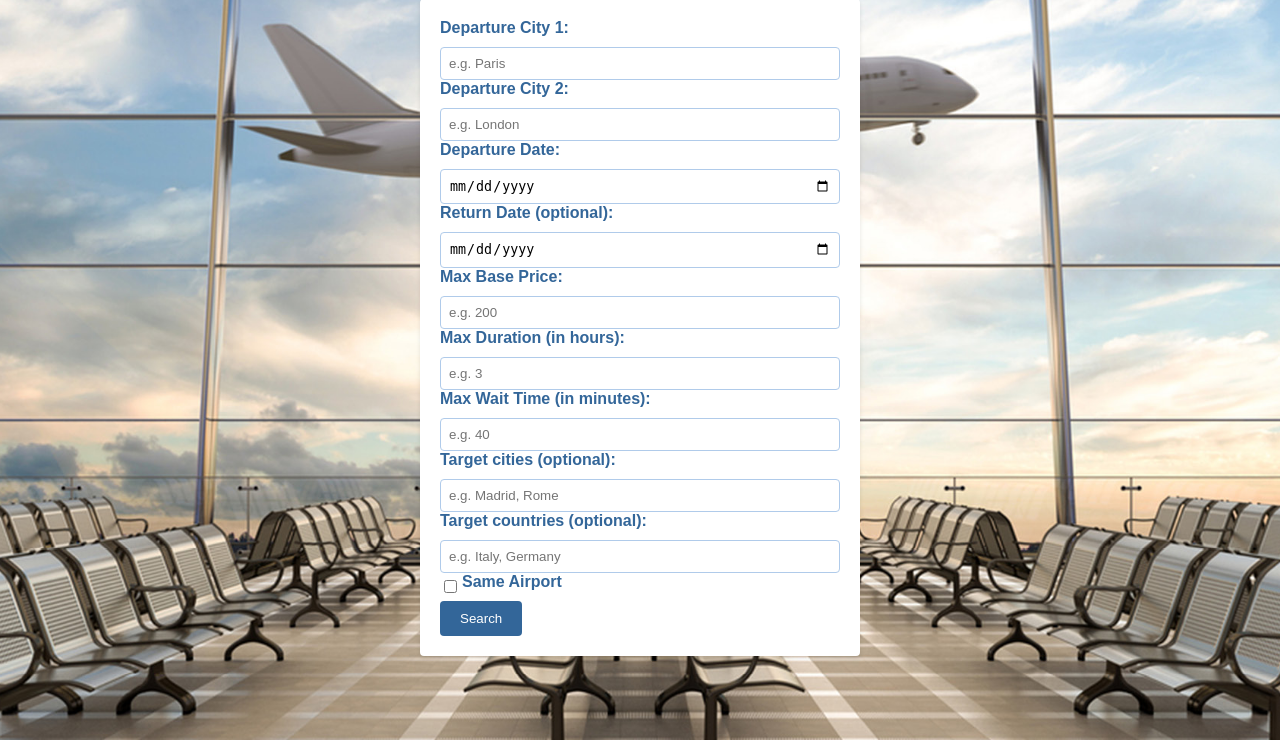
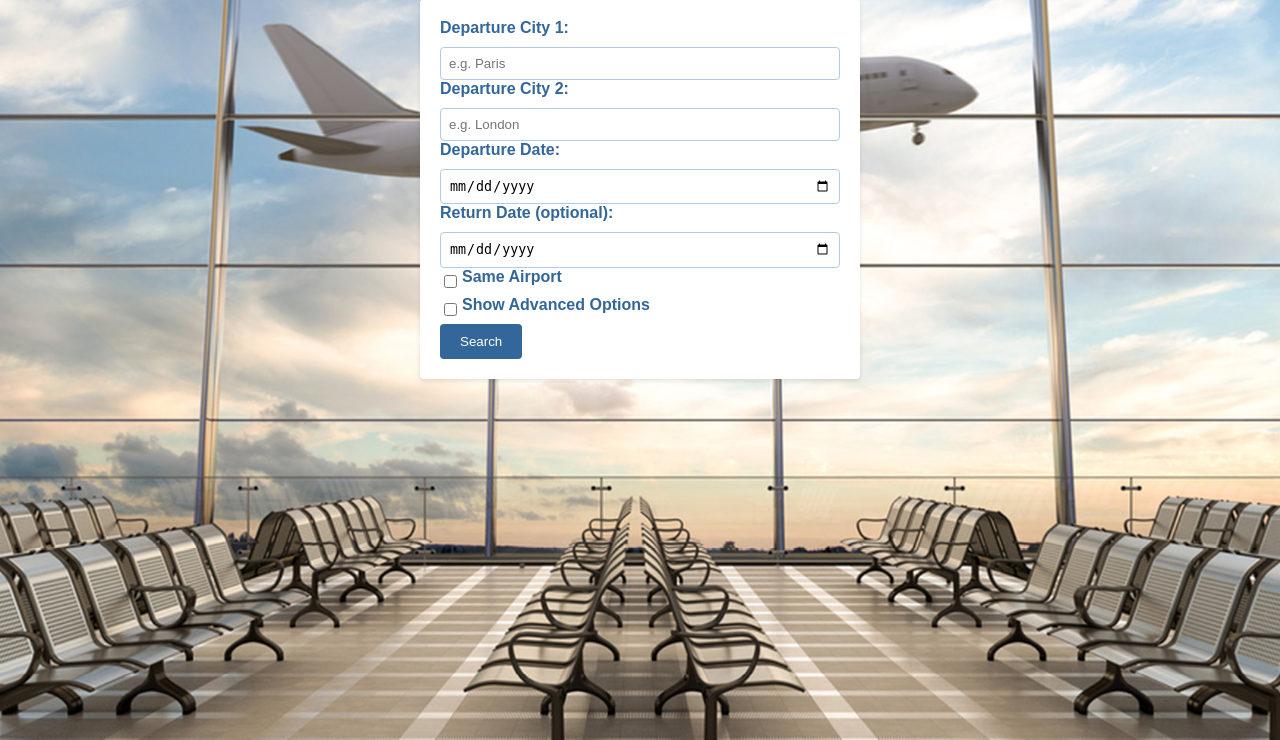
Before and after one commit to DadeOrsu/Fly2Meet, a Flask app: page / in a window 1280 px wide. Shown: the part 80-820 px from the top of the page. Run offline with Flask 3, Linux system fonts and the light colour scheme.

Commit message:
adesso le opzioni avanzate appartengono alla classe ".advanced-options", vengono visualizzate solo dopo aver premuto "show advanced options".

```diff
--- a/app.py
+++ b/app.py
@@ -5,7 +5,7 @@ from utils.prolog_parser import FlightParser
 import time
 import re
 
-app = Flask(__name__)
+app = Flask(__name__, static_folder='static', template_folder='templates')
 
 
 # Filter for Jinja to format the price
--- a/static/style.css
+++ b/static/style.css
@@ -74,3 +74,7 @@ button[type="submit"]:hover {
 .checkbox input[type="checkbox"] {
   margin-right: 5px;
 }
+
+.advanced-option {
+  display: none;
+}
--- a/templates/index.html
+++ b/templates/index.html
@@ -4,7 +4,9 @@
 <html lang="it">
 <head>
     <title>fly2meet</title>
+    <script src="../static/script.js"></script>
     <link rel="stylesheet" href="{{ url_for('static', filename='style.css') }}">
+    <script src="{{ url_for('static', filename='script.js') }}"></script>
 </head>
 <body>
     <h1>
@@ -23,24 +25,28 @@
         <label for="return_date">Return Date (optional):</label>
         <input type="date" id="return_date" name="return_date">
 
-        <label for="max_base_price">Max Base Price:</label>
-        <input type="number" id="max_base_price" name="max_base_price" placeholder="e.g. 200" autocomplete="off" required min="0">
+        <label for="max_base_price" class="advanced-option">Max Base Price:</label>
+        <input type="number" id="max_base_price" name="max_base_price" placeholder="e.g. 200" autocomplete="off" required min="0" class="advanced-option">
 
-        <label for="max_duration">Max Duration (in hours):</label>
-        <input type="number" id="max_duration" name="max_duration" placeholder="e.g. 3" autocomplete="off" required min="0">
+        <label for="max_duration" class="advanced-option">Max Duration (in hours):</label>
+        <input type="number" id="max_duration" name="max_duration" placeholder="e.g. 3" autocomplete="off" required min="0" class="advanced-option">
 
-        <label for="max_wait_time">Max Wait Time (in minutes):</label>
-        <input type="number" id="max_wait_time" name="max_wait_time" placeholder="e.g. 40" autocomplete="off" required min="0">
+        <label for="max_wait_time" class="advanced-option">Max Wait Time (in minutes):</label>
+        <input type="number" id="max_wait_time" name="max_wait_time" placeholder="e.g. 40" autocomplete="off" required min="0" class="advanced-option">
 
-        <label for="target_cities">Target cities (optional):</label>
-        <input type="text" id="target_cities" name="target_cities" placeholder="e.g. Madrid, Rome" autocomplete="off">
+        <label for="target_cities" class="advanced-option">Target cities (optional):</label>
+        <input type="text" id="target_cities" name="target_cities" placeholder="e.g. Madrid, Rome" autocomplete="off" class="advanced-option">
 
-        <label for="target_countries">Target countries (optional):</label>
-        <input type="text" id="target_countries" name="target_countries" placeholder="e.g. Italy, Germany" autocomplete="off">
+        <label for="target_countries" class="advanced-option">Target countries (optional):</label>
+        <input type="text" id="target_countries" name="target_countries" placeholder="e.g. Italy, Germany" autocomplete="off" class="advanced-option">
 
         <div class="checkbox">
             <input type="checkbox" id="same_airport" name="same_airport">
             <label for="same_airport">Same Airport</label>
+        </div>
+        <div class="checkbox">
+            <input type="checkbox" id="show_advanced_options" name="show_advanced_options">
+            <label for="show_advanced_options">Show Advanced Options</label>
         </div>
 
         <button type="submit">Search</button>
```
